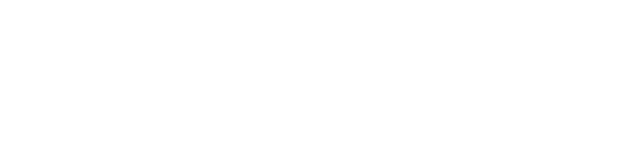
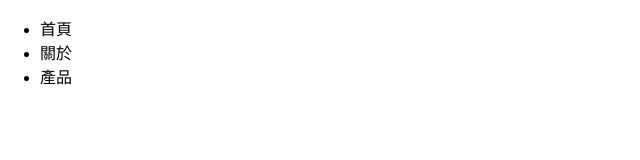
Before and after one commit to TPCHANG0324/tid103, a plain HTML site: page index.html in a window 1280 px wide. Shown: the whole page, without its empty margins (0-640 px from the left). Drawn offline with Linux system fonts and the light colour scheme.

Commit message:
增加HTML結構

```diff
--- a/index.html
+++ b/index.html
@@ -9,5 +9,12 @@
 </head>
 <body>
     <div class="wrapper"></div>
+        <nav>
+            <ul>
+                <li>首頁</li>
+                <li>關於</li>
+                <li>產品</li>
+            </ul>
+        </nav>
 </body>
 </html>
```
